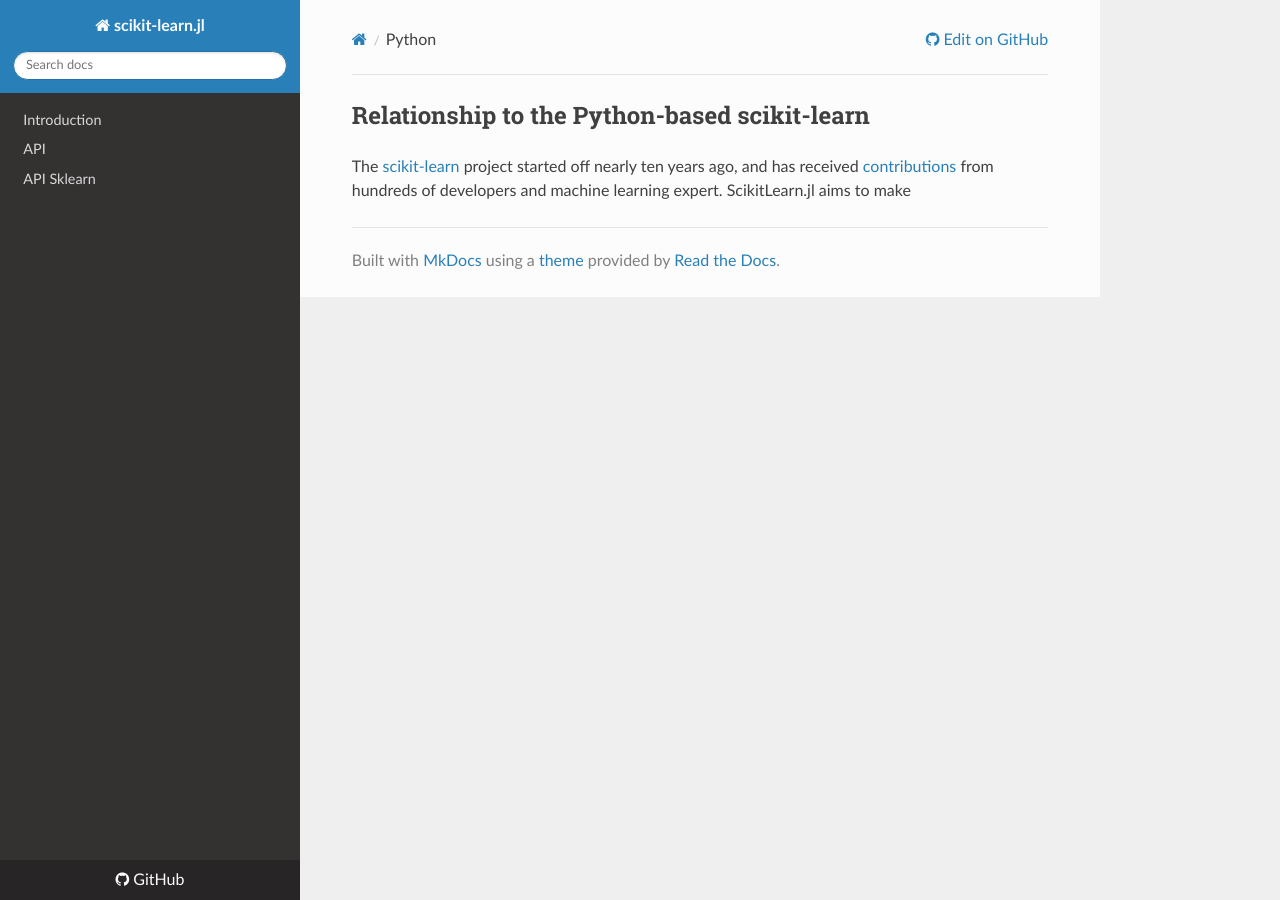
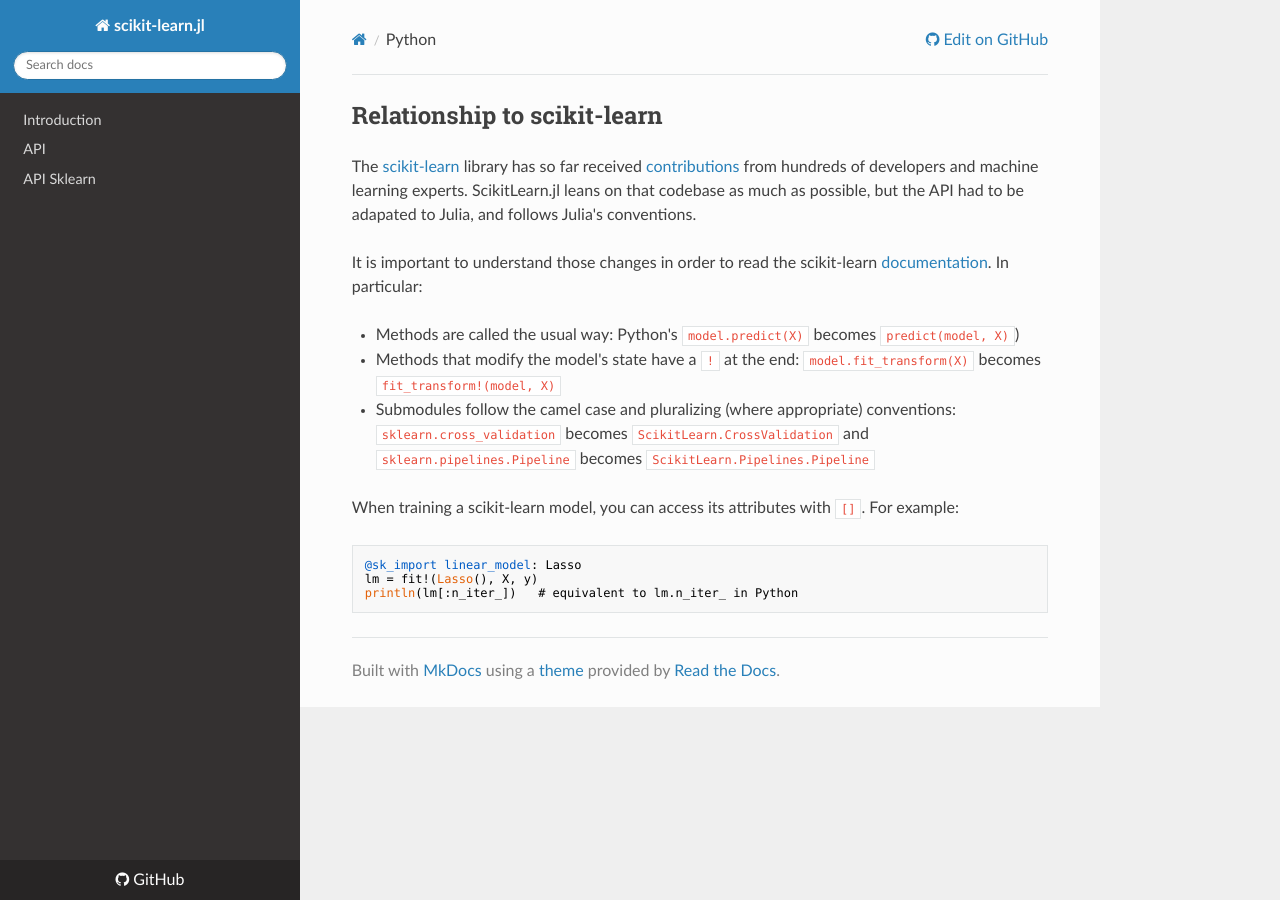
Before and after one commit to cstjean/ScikitLearn.jl, an MkDocs documentation site: the page built from docs/python.md, in a window 1280 px wide. Built offline with MkDocs 1.6.1, drawn with Linux system fonts in a browser that asks for light colours; nearby versions of some CDN libraries; old or Windows-style settings are respelled for this version of MkDocs.

Commit message:
Improved exports

````diff
--- a/docs/python.md
+++ b/docs/python.md
@@ -1,4 +1,23 @@
-Relationship to the Python-based scikit-learn
+Relationship to scikit-learn
 ------
 
-The [scikit-learn](http://scikit-learn.org/stable/about.html) project started off nearly ten years ago, and has received [contributions](https://github.com/scikit-learn/scikit-learn/graphs/contributors) from hundreds of developers and machine learning expert. ScikitLearn.jl aims to make
+The [scikit-learn](http://scikit-learn.org/stable/about.html) library has so far received [contributions](https://github.com/scikit-learn/scikit-learn/graphs/contributors) from hundreds of developers and machine learning experts. ScikitLearn.jl leans on that codebase as much as possible, but the API had to be adapated to Julia, and follows Julia's conventions.
+
+It is important to understand those changes in order to read the scikit-learn [documentation](http://scikit-learn.org/stable/documentation.html). In particular:
+
+- Methods are called the usual way: Python's `model.predict(X)` becomes
+  `predict(model, X)`)
+- Methods that modify the model's state have a `!` at the end:
+  `model.fit_transform(X)` becomes `fit_transform!(model, X)`
+- Submodules follow the camel case and pluralizing (where appropriate)
+  conventions: `sklearn.cross_validation` becomes `ScikitLearn.CrossValidation`
+  and `sklearn.pipelines.Pipeline` becomes `ScikitLearn.Pipelines.Pipeline`
+
+When training a scikit-learn model, you can access its attributes with `[]`. For
+example:
+
+```
+@sk_import linear_model: Lasso
+lm = fit!(Lasso(), X, y)
+println(lm[:n_iter_])   # equivalent to lm.n_iter_ in Python
+```
````
Also changed, not shown: README.md (+4 -5 lines), 2 other files.
